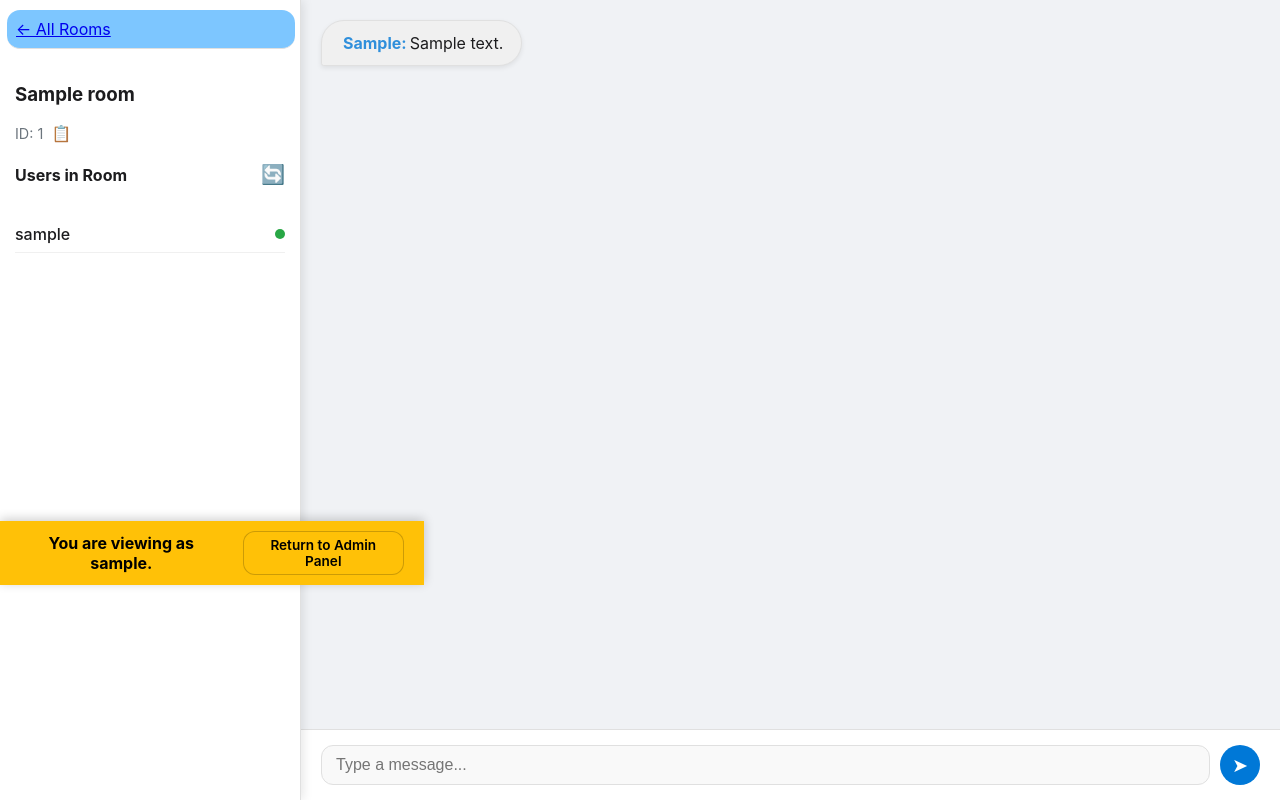
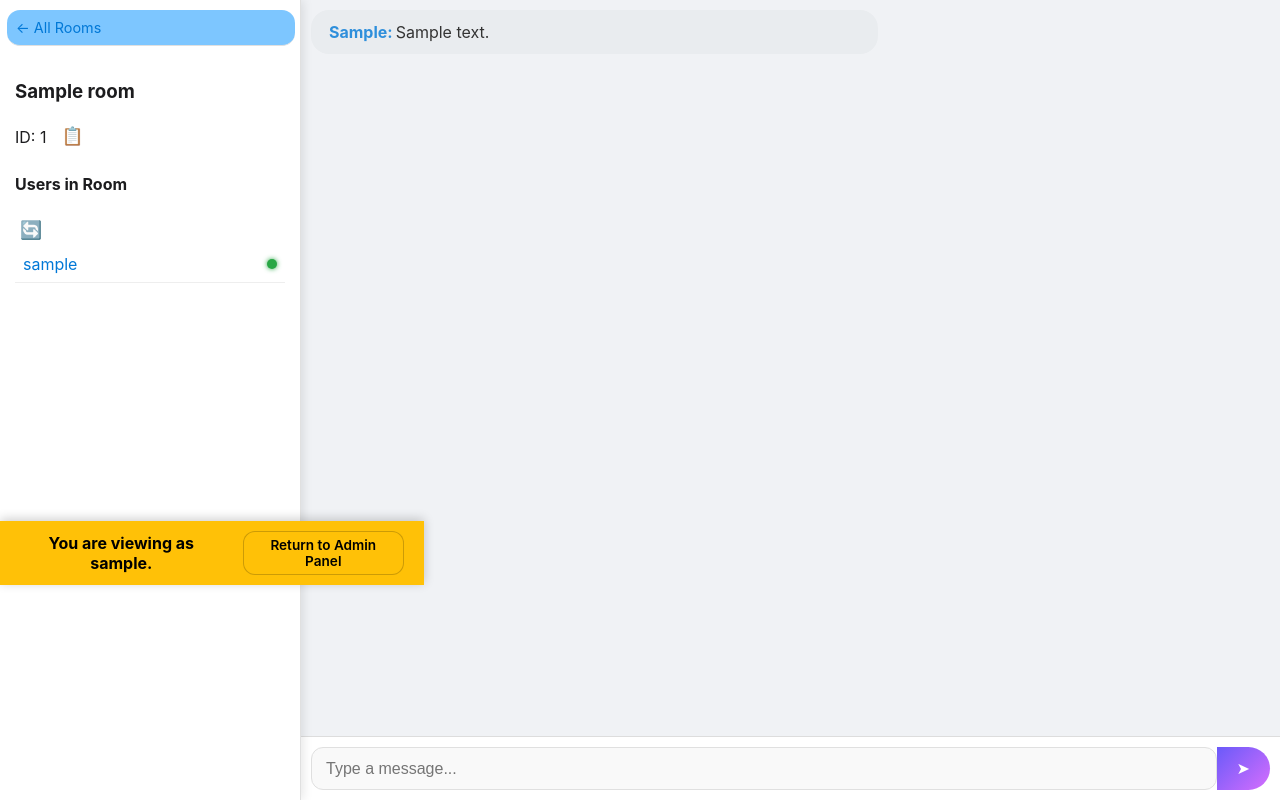
Before and after one commit to prantotasrik-svg/chat-app, a Flask app: page /chat/1 in a window 1280 px wide. Run offline with Flask 3, Linux system fonts and the light colour scheme; the visitor is signed in with stand-in values (Sample User, id 1); tables that the repository leaves empty hold one stand-in row (values such as "Sample post"); some libraries are stand-ins or nearby versions.

Commit message:
Update style.css

```diff
--- a/static/style.css
+++ b/static/style.css
@@ -291,164 +291,231 @@ ul {
 .chat-page {
   background: #f0f2f5; margin: 0; padding: 0; overflow: hidden; height: 100vh;
 }
+.chat-page {
+    height: 100dvh;  /* FIXED: Dynamic viewport (adapts to keyboard/nav bar on mobile) */
+    overflow: hidden;  /* Prevent body scroll */
+}
+.page-wrapper-sidebar {
+    display: flex;
+    height: 100%;  /* Inherit from parent */
+    position: relative;
+}
+.page-sidebar {
+    flex-shrink: 0;  /* Don't shrink sidebar */
+    z-index: 10;
+}
+.page-main {
+    flex: 1;
+    display: flex;
+    flex-direction: column;  /* FIXED: Column layout: messages flex-grow, form at bottom */
+    height: 100%;
+    position: relative;
+    padding: 0;  /* Remove any padding that could push form */
+}
+.sidebar-toggle-btn {
+    position: absolute;
+    top: 10px;
+    left: 10px;
+    z-index: 20;
+    background: rgba(0, 0, 0, 0.7);
+    color: white;
+    border: none;
+    border-radius: 5px;
+    padding: 10px;
+    font-size: 1.2rem;
+    cursor: pointer;
+}
 .chat-messages {
-  flex: 1; padding: 20px; overflow-y: auto; display: flex;
-  flex-direction: column; gap: 5px; scroll-behavior: smooth;
+    flex: 1;  /* FIXED: Take available space, scroll if needed */
+    overflow-y: auto;  /* Scroll messages, not whole page */
+    padding: 10px;
+    display: flex;
+    flex-direction: column;
+    scroll-behavior: smooth;  /* Smooth scroll to bottom */
+}
+#chat-loading,
+#chat-box {
+    flex: 1;
+    overflow-y: auto;  /* Ensure loading/messages scroll independently */
 }
 .message { max-width: 70%; margin-bottom: 5px; animation: fadeIn 1s ease-out; }
-.message.self { align-self: flex-end; }
-.message.other { align-self: flex-start; }
-.message.consecutive { margin-top: -14px; }
+.message {
+    margin-bottom: 10px;  /* Space between messages */
+}
 .message-bubble {
-  padding: 10px 18px; border-radius: 25px; max-width: 100%;
-  word-wrap: break-word; box-shadow: 0 2px 5px rgba(0, 0, 0, 0.08);
+    max-width: 80%;
+    padding: 10px 15px;
+    border-radius: 18px;
+    word-wrap: break-word;
 }
-.message.self .message-bubble { background: var(--sender-color); color: white; border-bottom-right-radius: 3px; }
-.message.other .message-bubble { background: var(--receiver-color); color: var(--text-dark); border: 1px solid var(--border-color); border-bottom-left-radius: 3px; }
+.message.self .message-bubble {
+    background: linear-gradient(135deg, #6a5af9, #d66efd);
+    color: white;
+    margin-left: auto;
+    text-align: right;
+}
+.message.other .message-bubble { background: #e9ecef; color: #333; }
 .message.self.consecutive .message-bubble { border-top-right-radius: 6px; }
 .message.other.consecutive .message-bubble { border-top-left-radius: 6px; }
 .message-content { margin: 0; line-height: 1.5; overflow-wrap: break-word; }
 .username-prefix { font-weight: 700; opacity: 0.8; margin: 0 3px; color: var(--primary-color); }
+.message-placeholder {
+    text-align: center;
+    color: #666;
+    padding: 40px;
+    font-style: italic;
+}
 .message-form {
-  display: flex; gap: 10px; padding: 15px 20px;
-  background: white; border-top: 1px solid var(--border-color);
+    flex-shrink: 0;  /* FIXED: Don't shrink—stay at bottom */
+    display: flex;
+    padding: 10px;
+    background: white;  /* White bg for visibility over messages */
+    border-top: 1px solid #ddd;
+    position: sticky;  /* FIXED: Stick to bottom on scroll */
+    bottom: 0;
+    z-index: 5;
 }
 .message-input {
-  flex: 1; padding: 12px 15px; border: 1px solid #ccc;
-  border-radius: 25px; font-size: 1rem; outline: none; box-sizing: border-box;
+  flex: 1; padding: 12px 15px; border: 1px solid #ddd;
+  border-radius: 25px 0 0 25px; outline: none; font-size: 16px;  /* Prevent zoom on iOS focus */
 }
-.message-input:focus { border-color: var(--primary-color); }
 .send-btn {
-  background: #0078d7; color: white; border: none; border-radius: 50%;
-  width: 40px; height: 40px; cursor: pointer; display: flex; align-items: center;
-  justify-content: center; font-size: 1.2rem; flex-shrink: 0; transition: background 0.2s, transform 0.2s;
+    background: linear-gradient(135deg, #6a5af9, #d66efd);
+    color: white;
+    border: none;
+    padding: 12px 20px;
+    border-radius: 0 25px 25px 0;
+    cursor: pointer;
+    font-size: 16px;
 }
-.send-btn:hover { background: #005fa3; }
-.send-btn:active { transform: scale(0.95); }
-.user-list-header { display: flex; justify-content: space-between; align-items: center; margin-bottom: 10px; }
-.user-item {
-  display: flex; justify-content: space-between; align-items: center;
-  padding: 8px 0; border-bottom: 1px solid #f0f0f0; transition: background 0.2s;
-}
-.user-item:hover { background: #e9ecef; }
-.user-profile-link { text-decoration: none; color: var(--text-dark); font-weight: 500; }
-.user-profile-link:hover { text-decoration: underline; color: var(--primary-color); }
-.status-dot { width: 10px; height: 10px; border-radius: 50%; flex-shrink: 0; }
-.status-dot.online { background: #28a745; }
-.status-dot.offline { background: #6c757d; }
-.room-id-container { display: flex; align-items: center; gap: 8px; margin-top: 5px; font-size: 0.9rem; color: #6c757d; }
-.room-id-container .btn-icon { font-size: 1rem; }
-
-/* Rooms Page */
-.rooms-page .container { background: transparent; border-radius: 0; box-shadow: none; }
-.room-list li {
-  padding: 12px 10px; border: 1px solid var(--border-color); margin-bottom: 10px;
-  cursor: pointer; border-radius: 7px; background: #fff; transition: background 0.2s, transform 0.2s;
-}
-.room-list li:hover, .room-list li:active { background-color: #e6f7ff; transform: translateY(-2px); box-shadow: 0 4px 15px rgba(0, 0, 0, 0.05); }
-.room-name { font-weight: bold; }
-.lock-icon { margin-left: 7px; }
-.room-item-empty { text-align: center; color: black; background: #f9f9f9; border-radius: 12px; cursor: default; }
-.room-item-empty:hover { background: #f9f9f9; transform: none; box-shadow: none; }
-
-/* Profile & User Profile Pages */
-.profile-page .container, .user-profile-page .container {
-  background: rgba(255, 255, 255, 0.95); border: 1px solid #dee2e6;
-  box-shadow: 0 4px 20px rgba(0,0,0,0.1); border-radius: 15px; padding: 40px; max-width: 600px;
-}
-.profile-card {
-  background: #ffffff; border: 1px solid #e9ecef; border-radius: 12px;
-  padding: 15px; margin-bottom: 20px; box-shadow: 0 2px 10px rgba(0,0,0,0.05);
-}
-.profile-card h4 {
-  border-bottom: 1px solid #e9ecef; padding-bottom: 8px; margin: 0 0 15px 0;
-}
-.profile-card ul { max-height: 150px; overflow-y: auto; }
-.profile-card ul li { padding: 8px; background: #f8f9fa; border-radius: 8px; margin-bottom: 8px; display: flex; justify-content: space-between; align-items: center; }
-.profile-card a { color: white;font-weight: 500; }
-.profile-card textarea { width: 100%; min-height: 80px; resize: vertical; }
-.account-actions { display: flex; gap: 10px; justify-content: center; }
-.public-profile-card { text-align: center; }
-.bio-display { margin-top: 20px; text-align: left; background: #f8f9fa; padding: 15px; border-radius: 12px; border: 1px solid #e9ecef; }
-.bio-display h4 { margin: 0 0 10px 0; color: #495057; }
-.bio-display p {
-  margin: 0;
-  white-space: pre-wrap; /* Respects line breaks */
+.send-btn:hover, .send-btn:active {
+    background: linear-gradient(135deg, #5a4ae9, #c65ef2);
 }
 
-/* NEW: Modal Styles */
-.modal {
-  display: none;
-  position: fixed;
-  z-index: 1000;
-  left: 0;
-  top: 0;
-  width: 100%;
-  height: 100%;
-  overflow: auto;
-  background-color: rgba(0,0,0,0.5);
-}
-.modal-content {
-  background-color: #fefefe;
-  margin: 15% auto;
-  padding: 20px;
-  border: 1px solid #888;
-  width: 80%;
-  max-width: 500px;
-  border-radius: 10px;
-  position: relative;
-}
-.close-button {
-  color: #aaa;
-  position: absolute;
-  top: 10px;
-  right: 20px;
-  font-size: 28px;
-  font-weight: bold;
-  cursor: pointer;
-}
-.close-button:hover,
-.close-button:focus {
-  color: black;
-}
-#modal-body textarea {
-  width: 100%;
-  box-sizing: border-box;
-  resize: none;
+/* FIXED: Mobile-specific (keyboard/nav bar handling) */
+@media (max-width: 768px) {
+    .page-wrapper-sidebar {
+        flex-direction: column;  /* Stack sidebar on small screens */
+    }
+
+    .page-sidebar {
+        position: fixed;
+        top: 0;
+        left: -100%;  /* Hidden by default */
+        width: 80%;
+        height: 100dvh;
+        transition: left 0.3s ease;
+        z-index: 100;
+    }
+
+    .page-sidebar.sidebar-visible {
+        left: 0;  /* Slide in on toggle */
+    }
+
+    .sidebar-toggle-btn {
+        display: block !important;  /* Always show on mobile */
+    }
+
+    .message-form {
+        padding-bottom: max(10px, env(safe-area-inset-bottom));  /* FIXED: iOS safe area (keyboard/nav bar) */
+        padding-bottom: max(10px, 20px);  /* Fallback for Android */
+    }
+
+    .chat-messages {
+        padding-bottom: 10px;  /* Extra space above form */
+    }
+
+    /* Prevent zoom on input focus */
+    .message-input:focus {
+        font-size: 16px;
+    }
 }
 
-/* Control/Login Pages (Consolidated) */
-.control-page .container {
-  max-width: 800px;
+/* FIXED: Hide consecutive usernames (if re-added later) */
+.message.consecutive .username-prefix,
+.message.consecutive .username-suffix {
+    display: none;
 }
-.control-page .box, .login-page .box, .register-page .box {
-  background: #f9f9f9; padding: 20px; border-radius: 10px; border: 1px solid #e0e0e0;
+
+.message.consecutive .message-bubble {
+    margin-left: 20px;  /* Slight indent for repeats */
 }
-.dev-mode-form { display: flex; align-items: center; gap: 15px; }
-.admin-table { width: 100%; border-collapse: collapse; margin-top: 15px; }
-.admin-table th, .admin-table td { padding: 12px; border-bottom: 1px solid #ddd; text-align: left; }
-.admin-table th { background-color: #f2f2f2; }
-.admin-table td.actions { display: flex; gap: 8px; }
-.room-management-card { border: 1px solid #ddd; border-radius: 8px; margin-bottom: 15px; background: #fff; }
-.room-management-card summary { padding: 15px; cursor: pointer; font-size: 1.1rem; }
-.room-management-card summary:hover { background-color: #f7f7f7; }
-.float-right { float: right; }
-.room-details { padding: 0 20px 20px 20px; border-top: 1px solid #ddd; }
-.member-list { list-style: none; padding: 0; }
-.member-list li { display: flex; justify-content: space-between; align-items: center; padding: 8px; border-bottom: 1px solid #eee; }
-.member-list li:last-child { border-bottom: none; }
-.switch { position: relative; display: inline-block; width: 60px; height: 34px; }
-.switch.small { width: 44px; height: 24px; }
-.switch input { opacity: 0; width: 0; height: 0; }
-.slider { position: absolute; cursor: pointer; top: 0; left: 0; right: 0; bottom: 0; background-color: #ccc; transition: .4s; }
-.slider:before { position: absolute; content: ""; height: 26px; width: 26px; left: 4px; bottom: 4px; background-color: white; transition: .4s; }
-.switch.small .slider:before { height: 16px; width: 16px; left: 4px; bottom: 4px; }
-input:checked + .slider { background-color: #2196F3; }
-input:focus + .slider { box-shadow: 0 0 1px #2196F3; }
-input:checked + .slider:before { transform: translateX(26px); }
-.switch.small input:checked + .slider:before { transform: translateX(20px); }
-.slider.round { border-radius: 34px; }
-.slider.round:before { border-radius: 50%; }
+
+/* User list styles (for sidebar) */
+.user-list {
+    list-style: none;
+    padding: 0;
+    max-height: 300px;
+    overflow-y: auto;
+}
+
+.user-item {
+    display: flex;
+    justify-content: space-between;
+    align-items: center;
+    padding: 8px;
+    border-bottom: 1px solid #eee;
+}
+
+.status-dot {
+    width: 10px;
+    height: 10px;
+    border-radius: 50%;
+    flex-shrink: 0;
+}
+
+.status-dot.online {
+    background: #28a745;
+    box-shadow: 0 0 5px #28a745;
+}
+
+.status-dot.offline {
+    background: #dc3545;
+}
+
+.user-profile-link {
+    color: #0078d7;
+    text-decoration: none;
+}
+
+.user-item-empty, .user-item-error {
+    text-align: center;
+    color: #666;
+    padding: 20px;
+    font-style: italic;
+}
+
+/* Room title and back link */
+.current-room-title {
+    margin-bottom: 20px;
+}
+
+.sidebar-back-link {
+    color: #0078d7;
+    text-decoration: none;
+    font-size: 0.9rem;
+}
+
+.room-id-container {
+    display: flex;
+    align-items: center;
+    gap: 10px;
+    margin-top: 5px;
+}
+
+.btn-icon {
+    background: none;
+    border: none;
+    cursor: pointer;
+    font-size: 1.1rem;
+    padding: 5px;
+    border-radius: 50%;
+    transition: background 0.2s;
+}
+
+.btn-icon:hover {
+    background: rgba(0, 0, 0, 0.1);
+}
 
 /* --- Media Queries --- */
 @media (max-width: 768px) {
```
